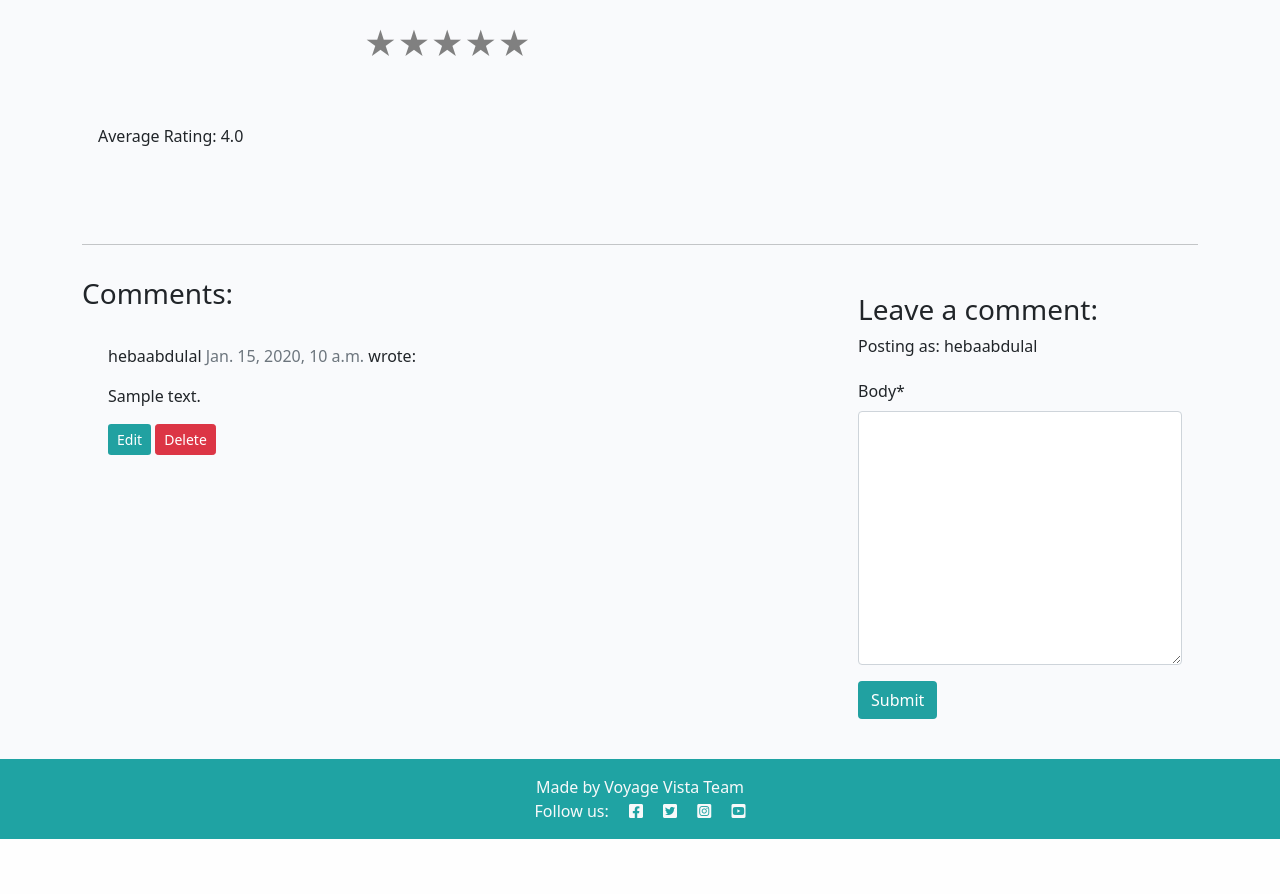
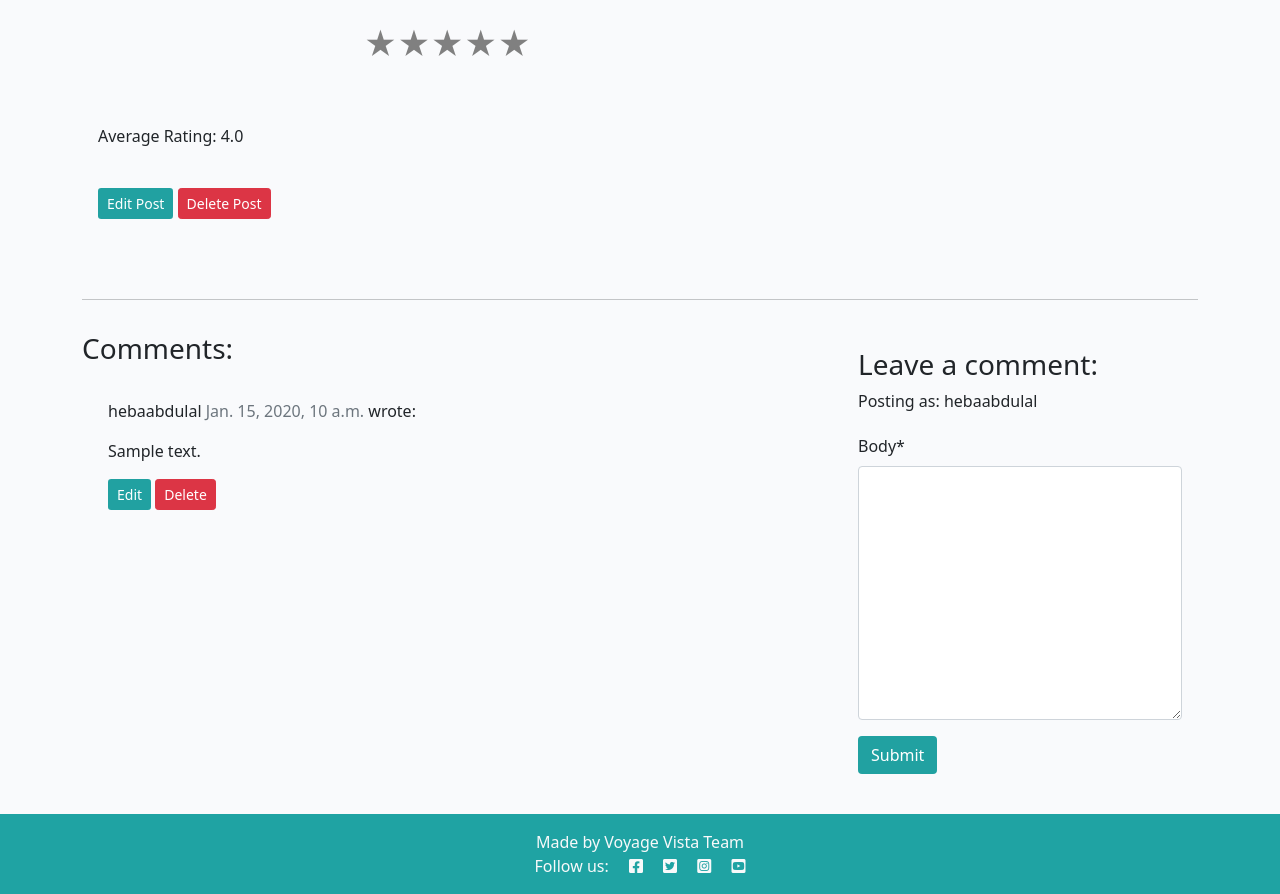
Before and after one commit to HebaAbdulal/voyage_vista, a Django app: a page that uses templates/post_detail.html in a window 1280 px wide. Shown: the part 518-1412 px from the top of the page. Before the commit the page ends 1357 px from the top, so only its background shows below. Run offline with Django 5.2, Linux system fonts and the light colour scheme; a user stored in the database is signed in; data comes from the database, SQL or seed files in the repository; tables that the repository leaves empty hold one stand-in row (values such as "Sample post"); parts of the project's set-up code (start-up, migrations or seed data) failed here and were passed over; some libraries are stand-ins or nearby versions.

Commit message:
Add Edit and Delete Functionality for Pending Posts in User's View

```diff
--- a/templates/post_detail.html
+++ b/templates/post_detail.html
@@ -95,6 +95,21 @@
                         </div>
                     </div>
                 </div>
+
+                <!-- Form for editing/deleting posts with status 'pending' -->
+                {% if user == post.author %}
+                <div class="card mb-4">
+                    <div>
+                        <!-- Edit Button -->
+                        <a href="{% url 'edit_post' post.slug %}" class="btn btn-sm btn-custom mr-1">Edit Post</a>
+                        <!-- Delete Button -->
+                        <form method="post" action="{% url 'delete_post' post.slug %}" class="d-inline" onsubmit="return confirm('Are you sure you want to delete this post?');">
+                            {% csrf_token %}
+                            <button type="submit" class="btn btn-sm btn-danger mr-1">Delete Post</button>
+                        </form>
+                    </div>
+                </div>
+                {% endif %}
             </div>
         </div>
     </div>
```
Lines whose indentation alone changed are shown as unchanged.
